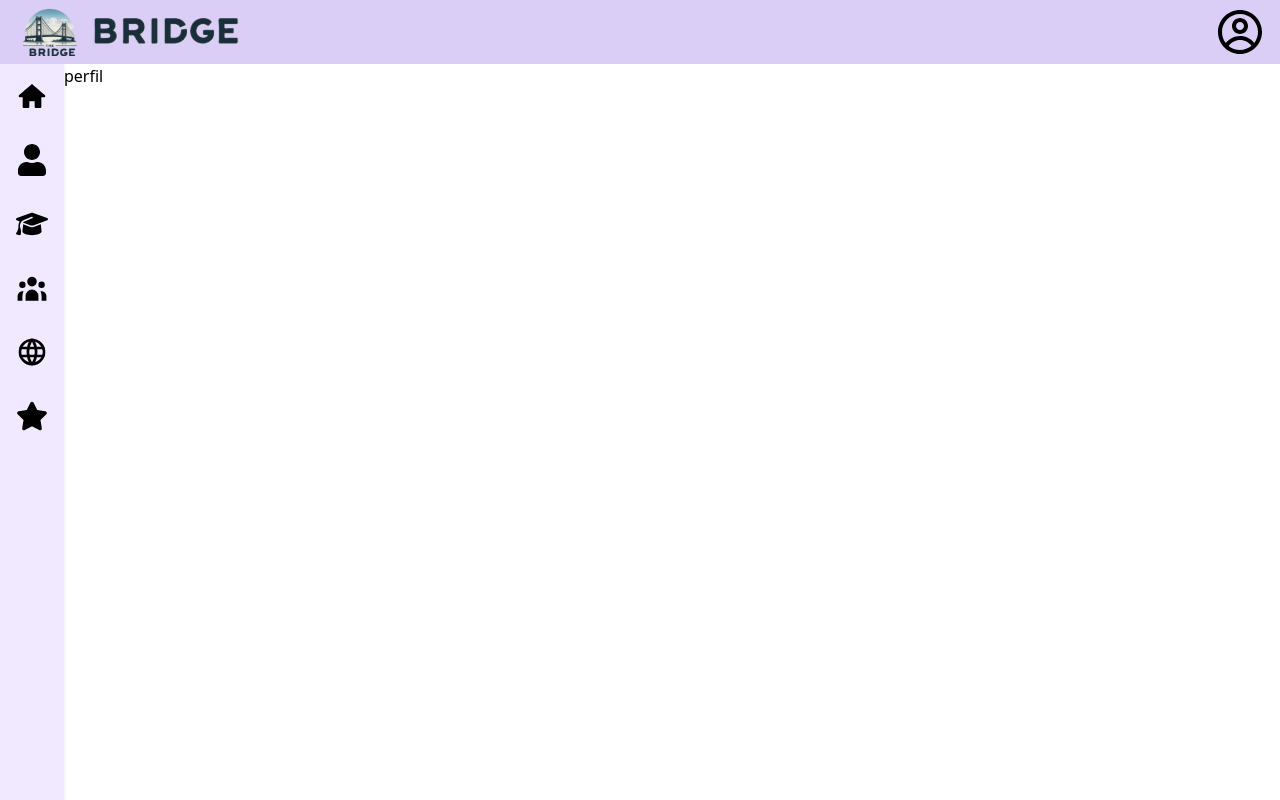
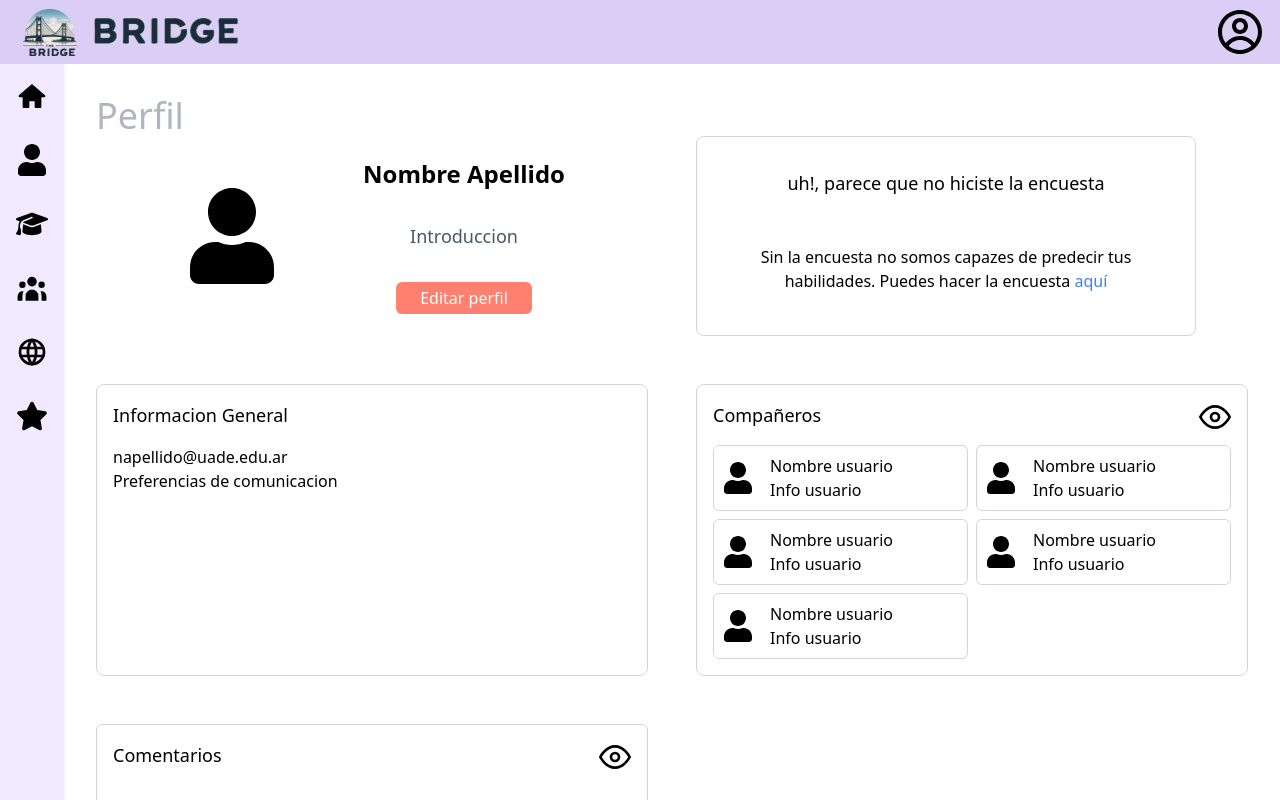
Before and after one commit to fst037/The-Bridge, a React (Vite) app in the folder BridgeFrontEnd/: page /perfil in a window 1280 px wide. Shown: the top 800 px of the page. Built offline with nearby package versions, Linux system fonts and the light colour scheme; sample sign-in values are in the browser's storage.

Commit message:
diseño mi perfil

```diff
--- a/BridgeFrontEnd/src/App.jsx
+++ b/BridgeFrontEnd/src/App.jsx
@@ -5,7 +5,7 @@ import { Register } from "./pages/register/Register";
 import { Layout } from "./pages/Layout";
 import { Inicio } from "./pages/Inicio";
 import { Toaster } from "react-hot-toast";
-import { Perfil } from "./pages/Perfil";
+import { Perfil } from "./pages/perfil/Perfil";
 import { Cursos } from "./pages/Cursos";
 import { Equipos } from "./pages/Equipos";
 import { Comunidad } from "./pages/Comunidad";
--- a/BridgeFrontEnd/src/components/Header.jsx
+++ b/BridgeFrontEnd/src/components/Header.jsx
@@ -43,7 +43,7 @@ export const Header = () => {
 const ProfileCardItem = ({ text, icon, to }) => {
   return (
     <Link
-      className="flex items-center gap-1 p-2 cursor-pointer hover:bg-gray-300"
+      className="flex items-center gap-1 p-2 cursor-pointer bg-white hover:bg-gray-300"
       to={to}
     >
       {icon}
--- a/BridgeFrontEnd/src/pages/Perfil.jsx
+++ /dev/null
@@ -1,3 +0,0 @@
-export const Perfil = () => {
-  return <h1>perfil</h1>;
-};
--- /dev/null
+++ b/BridgeFrontEnd/src/pages/perfil/Comentarios.jsx
@@ -0,0 +1,13 @@
+import { FiEye } from "react-icons/fi";
+// import { FiEyeOff } from "react-icons/fi";
+
+export const Comentarios = () => {
+  return (
+    <article className="p-4 min-h-[200px] border border-gray-300 rounded-md">
+      <div className="flex justify-between">
+        <h4 className="text-lg font-[500]">Comentarios</h4>
+        <FiEye className="size-8 font-extralight" />
+      </div>
+    </article>
+  );
+};
--- /dev/null
+++ b/BridgeFrontEnd/src/pages/perfil/Companeros.jsx
@@ -0,0 +1,35 @@
+import { FaUser } from "react-icons/fa";
+import { FiEye } from "react-icons/fi";
+// import { FiEyeOff } from "react-icons/fi";
+
+export const Companeros = () => {
+  return (
+    <div className="border border-gray-300 rounded-lg p-4">
+      <div className="flex justify-between">
+        <h4 className="text-lg font-[500] mb-4">Compañeros</h4>
+        <FiEye className="size-8" />
+      </div>
+      <div className="grid grid-cols-1 md:grid-cols-2 gap-2">
+        <Companero />
+        <Companero />
+        <Companero />
+        <Companero />
+        <Companero />
+      </div>
+    </div>
+  );
+};
+
+const Companero = () => {
+  return (
+    <div className="flex border items-center gap-4 p-2 max-w-[300px] border-gray-300 rounded-md">
+      <div>
+        <FaUser className="size-8" />
+      </div>
+      <div>
+        <p>Nombre usuario</p>
+        <p>Info usuario</p>
+      </div>
+    </div>
+  );
+};
--- /dev/null
+++ b/BridgeFrontEnd/src/pages/perfil/InformacionGeneral.jsx
@@ -0,0 +1,11 @@
+export const InformacionGeneral = () => {
+  return (
+    <article className="flex flex-col gap-4 min-h-[200px] border border-gray-300 rounded-lg p-4">
+      <h4 className="text-lg font-[500]">Informacion General</h4>
+      <ul>
+        <li>napellido@uade.edu.ar</li>
+        <li>Preferencias de comunicacion</li>
+      </ul>
+    </article>
+  );
+};
--- /dev/null
+++ b/BridgeFrontEnd/src/pages/perfil/MiPerfil.jsx
@@ -0,0 +1,18 @@
+import { FaUser } from "react-icons/fa";
+
+export const MiPerfil = () => {
+  return (
+    <article className="flex items-center h-[200px]">
+      <div className="flex justify-center md:justify-end w-1/3">
+        <FaUser className="size-16 md:size-24" />
+      </div>
+      <div className="flex flex-col items-center gap-8 w-2/3">
+        <h3 className="text-2xl font-semibold">Nombre Apellido</h3>
+        <p className="text-lg text-gray-600">Introduccion</p>
+        <button className="bg-button2 hover:bg-[#FF573F] active:bg-[#FC3F24] px-6 py-1 rounded-md text-white">
+          Editar perfil
+        </button>
+      </div>
+    </article>
+  );
+};
--- /dev/null
+++ b/BridgeFrontEnd/src/pages/perfil/Perfil.jsx
@@ -0,0 +1,20 @@
+import { Comentarios } from "./Comentarios";
+import { Companeros } from "./Companeros";
+import { InformacionGeneral } from "./InformacionGeneral";
+import { MiPerfil } from "./MiPerfil";
+import { SinRatings } from "./SinRatings";
+
+export const Perfil = () => {
+  return (
+    <div className="p-8">
+      <h2 className="text-4xl text-gray-400/80">Perfil</h2>
+      <main className="grid grid-cols-1 md:grid-cols-2 gap-4 md:gap-12 pb-12">
+        <MiPerfil />
+        <SinRatings />
+        <InformacionGeneral />
+        <Companeros />
+        <Comentarios />
+      </main>
+    </div>
+  );
+};
--- /dev/null
+++ b/BridgeFrontEnd/src/pages/perfil/SinRatings.jsx
@@ -0,0 +1,18 @@
+import { Link } from "react-router-dom";
+
+export const SinRatings = () => {
+  return (
+    <article className="flex flex-col text-center gap-4 md:gap-12 p-4 md:p-8 max-w-[500px] border border-gray-300 rounded-lg">
+      <p className="text-lg font-[500]">
+        uh!, parece que no hiciste la encuesta
+      </p>
+      <p>
+        Sin la encuesta no somos capazes de predecir tus habilidades. Puedes
+        hacer la encuesta{" "}
+        <Link className="text-blue-500 hover:underline hover:text-blue-600 active:text-blue-700">
+          aquí
+        </Link>
+      </p>
+    </article>
+  );
+};
```
